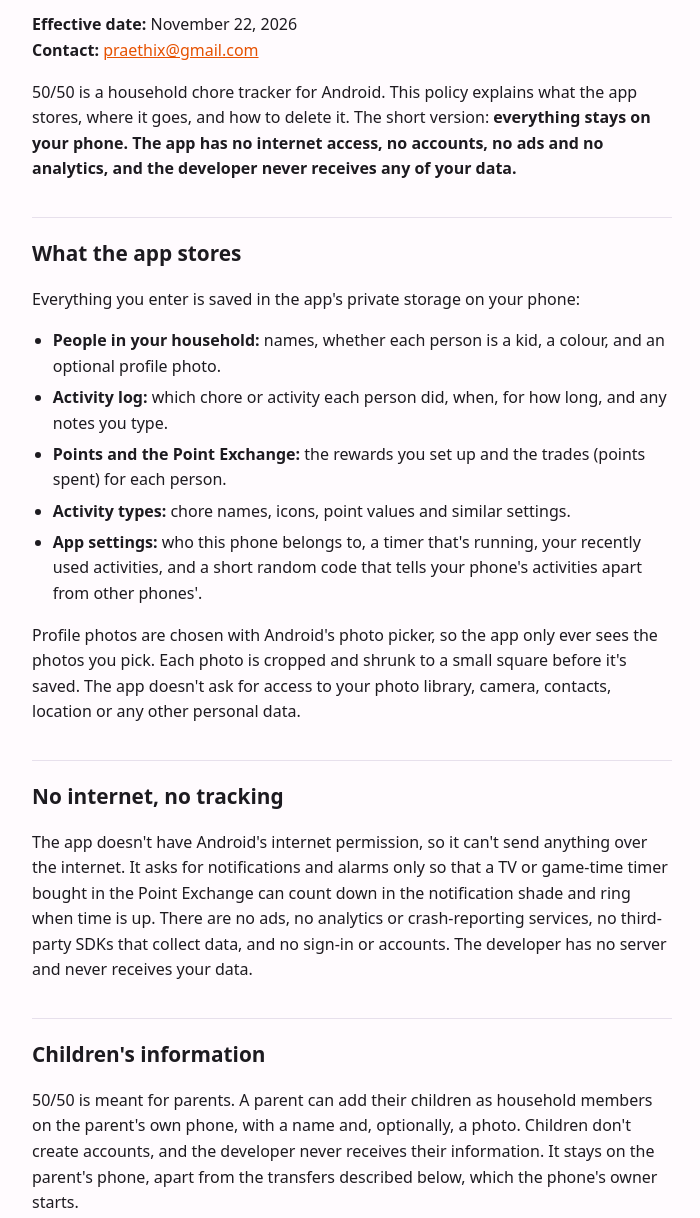
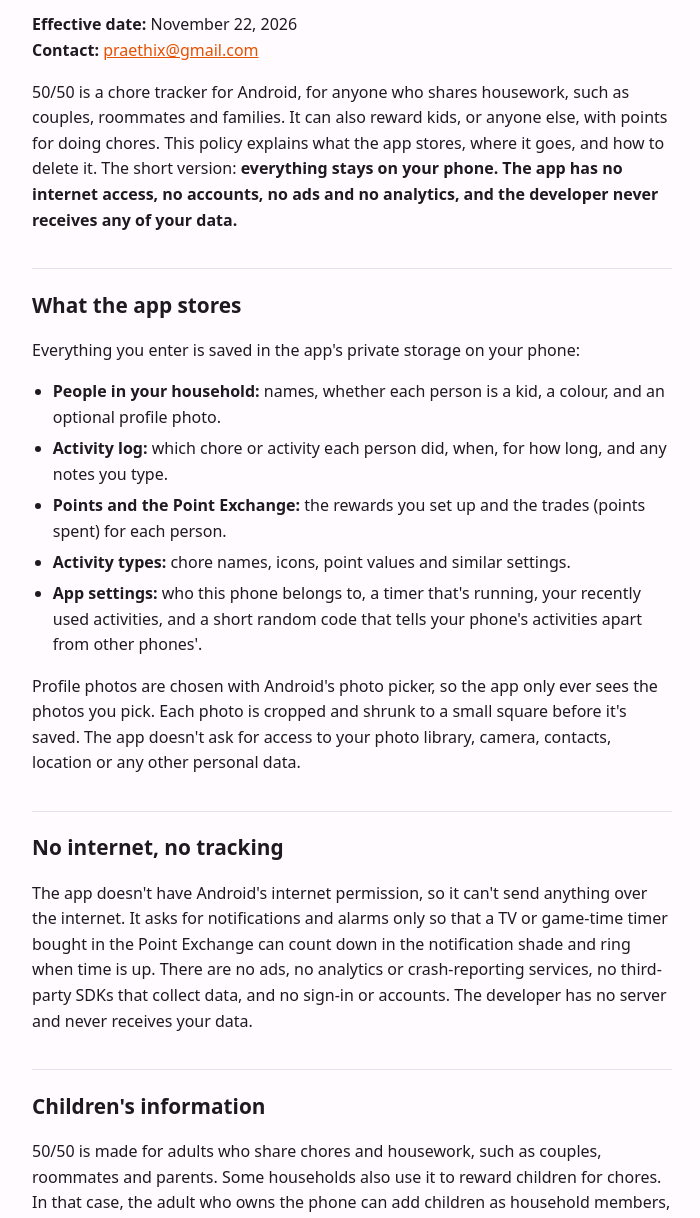
Before and after one commit to praethix/50-50-privacy, a plain HTML site: page index.html in a window 1280 px wide. Shown: the part 82-1300 px from the top of the page, without its empty margins (288-988 px from the left). Drawn offline with Linux system fonts and the light colour scheme.

Commit message:
Describe the audience: couples, roommates and parents

```diff
--- a/index.html
+++ b/index.html
@@ -30,8 +30,9 @@
 <h1>50/50 Privacy Policy</h1>
 <p><strong>Effective date:</strong> November 22, 2026<br />
 <strong>Contact:</strong> <a href="mailto:praethix@gmail.com">praethix@gmail.com</a></p>
-<p>50/50 is a household chore tracker for Android. This policy explains what the app stores, where
-it goes, and how to delete it. The short version: <strong>everything stays on your phone. The app has
+<p>50/50 is a chore tracker for Android, for anyone who shares housework, such as couples, roommates
+and families. It can also reward kids, or anyone else, with points for doing chores. This policy
+explains what the app stores, where it goes, and how to delete it. The short version: <strong>everything stays on your phone. The app has
 no internet access, no accounts, no ads and no analytics, and the developer never receives any of
 your data.</strong></p>
 <h2>What the app stores</h2>
@@ -57,10 +58,12 @@ Exchange can count down in the notification shade and ring when time is up.
 There are no ads, no analytics or crash-reporting services, no third-party SDKs that collect data,
 and no sign-in or accounts. The developer has no server and never receives your data.</p>
 <h2>Children's information</h2>
-<p>50/50 is meant for parents. A parent can add their children as household members on the
-parent's own phone, with a name and, optionally, a photo. Children don't create accounts, and
-the developer never receives their information. It stays on the parent's phone, apart from the
-transfers described below, which the phone's owner starts.</p>
+<p>50/50 is made for adults who share chores and housework, such as couples, roommates and parents.
+Some households also use it to reward children for chores. In that case, the adult who owns the
+phone can add children as household members, with a name and, optionally, a photo, and a child
+can pick their own name on that phone to log a chore. Children don't have accounts, and the
+developer never receives their information. It stays on the phone where it was entered, apart
+from the transfers described below, which only happen when someone starts them on the phone.</p>
 <h2>When data leaves your phone</h2>
 <p>Data only leaves your phone in the three ways below, and you start each one yourself.</p>
 <h3>1. Showdown (tapping two phones together over NFC)</h3>
```
